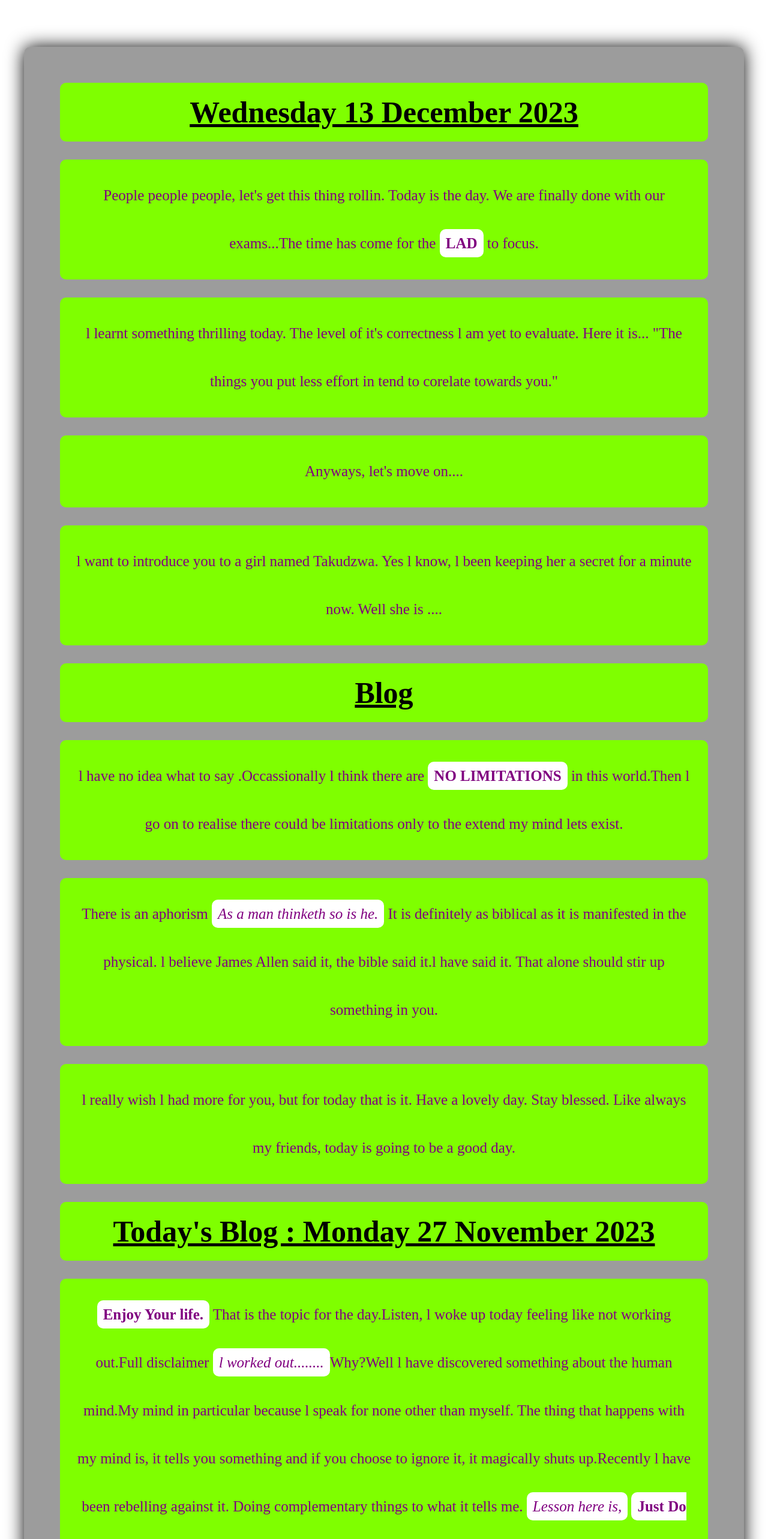
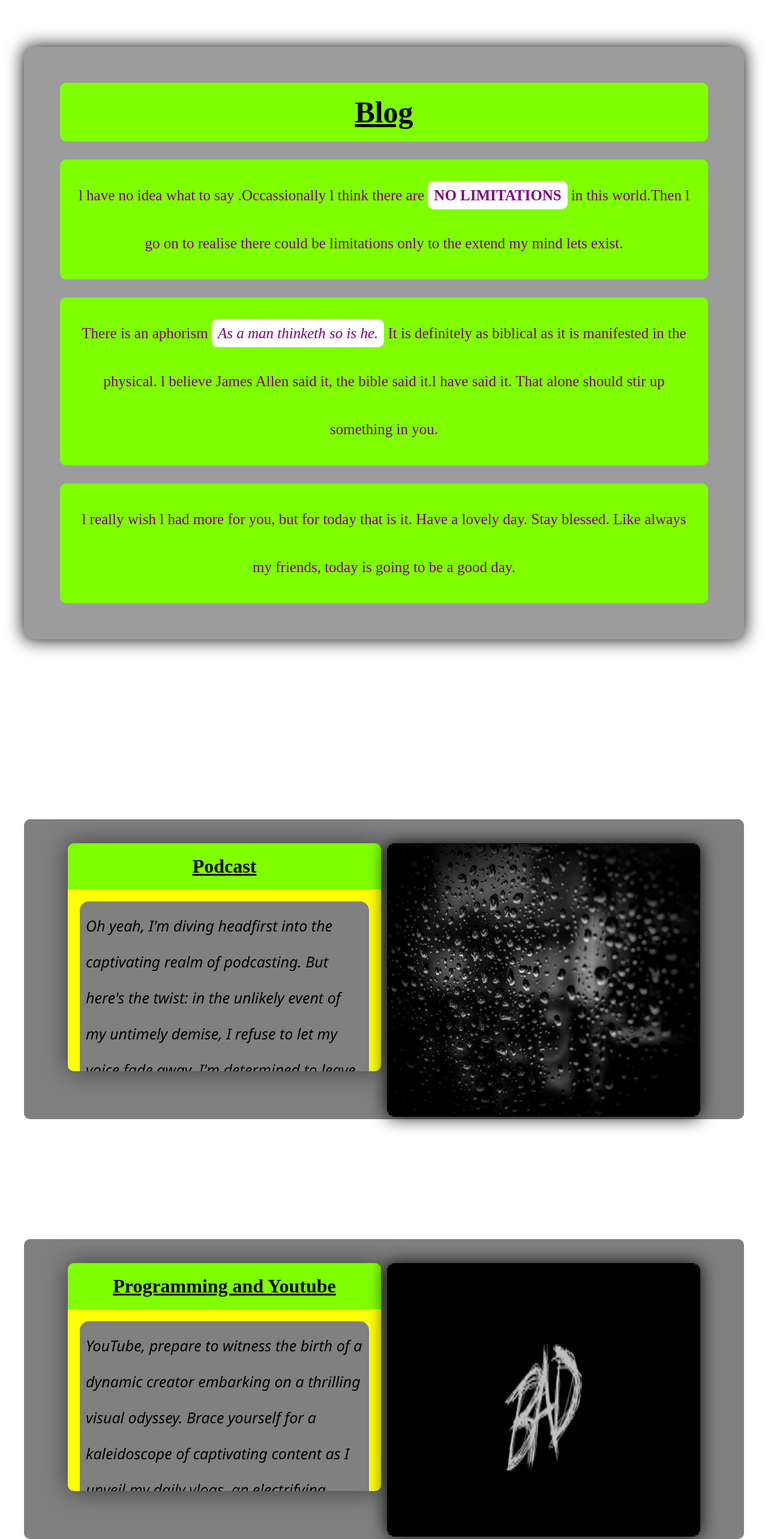
Before and after one commit to Raphiniel/amazama, a React (Vite) app: page / in a window 1280 px wide. Shown: the part 800-3366 px from the top of the page at 60% size. Built offline with nearby package versions, Linux system fonts and the light colour scheme.

Commit message:
initial commit

```diff
--- a/src/home/backtotop.jsx
+++ b/src/home/backtotop.jsx
@@ -33,5 +33,4 @@ const BackToTop = () => {
     </>
   );
 };
-
 export default BackToTop;
--- a/src/home/body.jsx
+++ b/src/home/body.jsx
@@ -4,7 +4,7 @@ const Body = () => {
   return (
     <>
       <div className="blog">
-        <h1>Wednesday 13 December 2023</h1>
+        {/* <h1>Wednesday 13 December 2023</h1>
         <p>
           People people people, let's get this thing rollin. Today is the day. We are finally done with our exams...The time has come for the <strong>LAD</strong> to focus.
         </p>
@@ -17,7 +17,7 @@ const Body = () => {
         <p>
           l want to introduce you to a girl named Takudzwa. Yes l know, l been keeping her a secret for a minute now. Well she is ....
 
-        </p>
+        </p> */}
         <h1>Blog</h1>
         <p>
           l have no idea what to say .Occassionally l think there are{" "}
@@ -35,7 +35,7 @@ const Body = () => {
           lovely day. Stay blessed. Like always my friends, today is going to be
           a good day.
         </p>
-        <h1>Today's Blog : Monday 27 November 2023</h1>
+        {/* <h1>Today's Blog : Monday 27 November 2023</h1>
         <p>
           <strong>Enjoy Your life.</strong> That is the topic for the
           day.Listen, l woke up today feeling like not working out.Full
@@ -86,7 +86,7 @@ const Body = () => {
           </p>
         </p>
         <h1>Friday | 1 December 2023</h1>
-        <p>Firstly...Happy New Month!!</p>
+        <p>Firstly...Happy New Month!!</p> */}
       </div>
       <div className="container">
         <div className="leftContainer">
```
